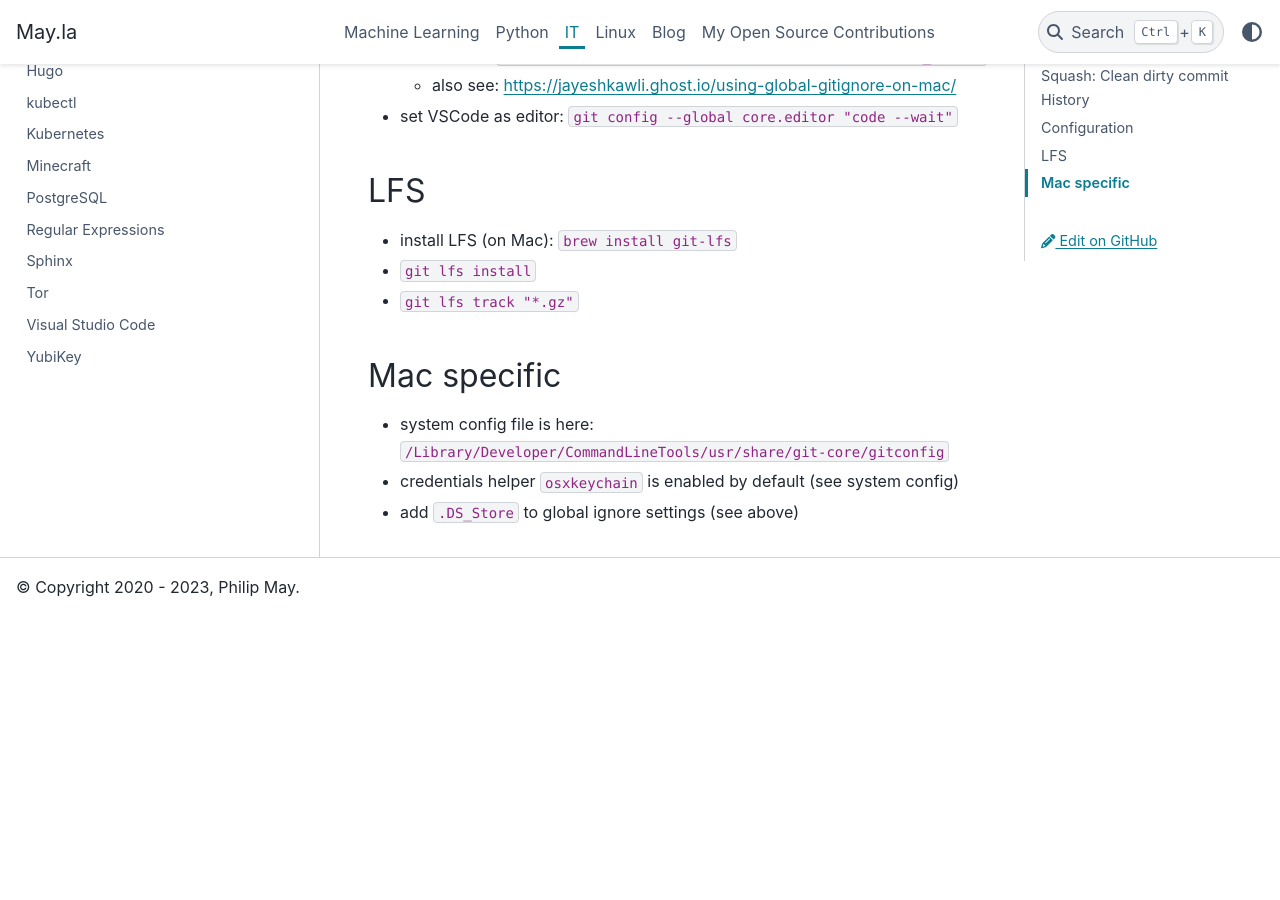
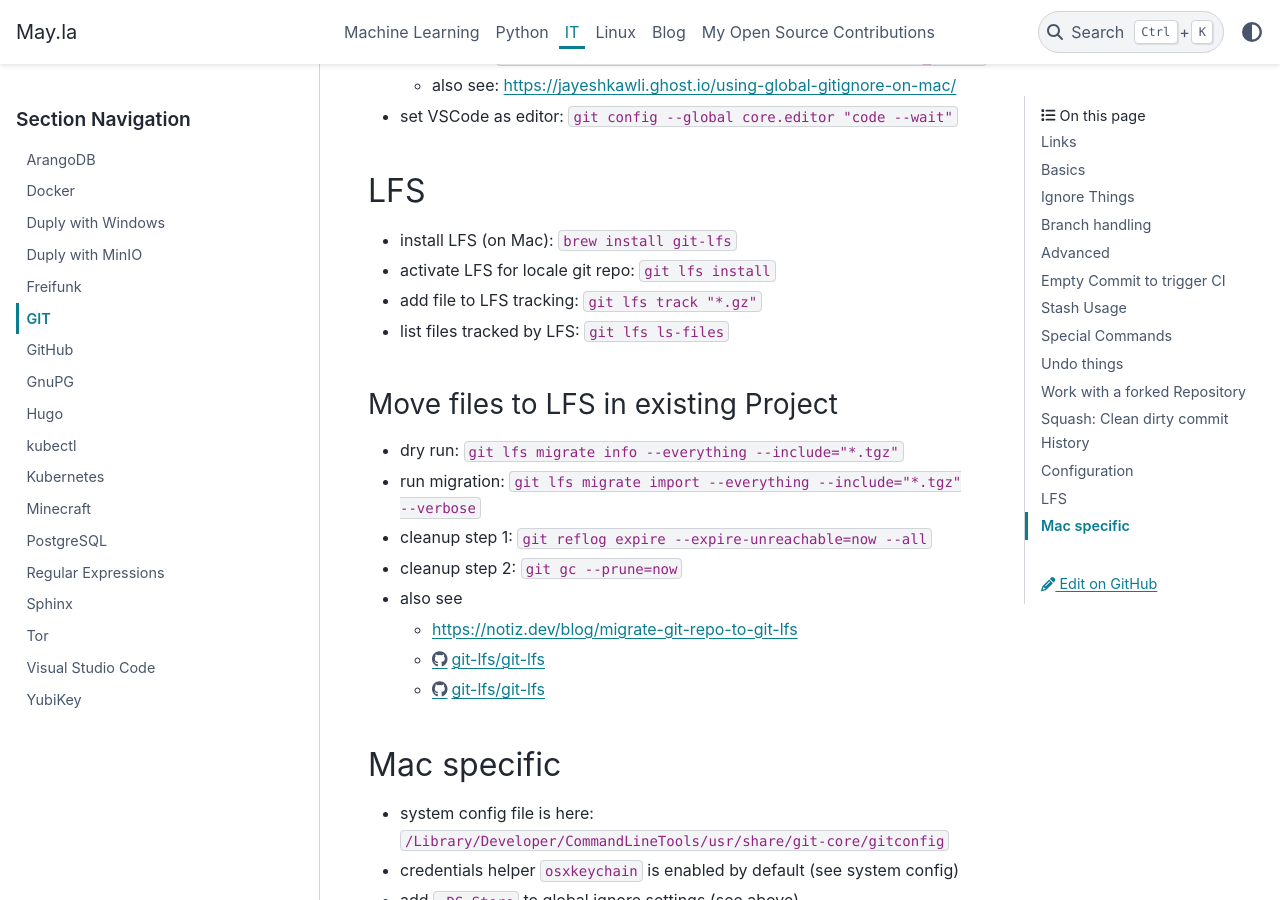
Before and after one commit to PhilipMay/PhilipMay_org, a Sphinx documentation site: the page built from source/it/git.md, in a window 1280 px wide and 900 px high, scrolled down 5033 px. Built offline with Sphinx 7.4.7 and the PyData theme 0.15.4, drawn with Linux system fonts in a browser that asks for light colours; before the commit the page ends 5649 px from its top, so only the background shows below that.

Commit message:
Update git.md

```diff
--- a/source/it/git.md
+++ b/source/it/git.md
@@ -202,10 +202,20 @@ changed.
 - set VSCode as editor: `git config --global core.editor "code --wait"`
 
 ## LFS
+- install LFS (on Mac): `brew install git-lfs`
+- activate LFS for locale git repo: `git lfs install`
+- add file to LFS tracking: `git lfs track "*.gz"`
+- list files tracked by LFS: `git lfs ls-files`
 
-- install LFS (on Mac): `brew install git-lfs`
-- `git lfs install`
-- `git lfs track "*.gz"`
+### Move files to LFS in existing Project
+- dry run: `git lfs migrate info --everything --include="*.tgz"`
+- run migration: `git lfs migrate import --everything --include="*.tgz" --verbose`
+- cleanup step 1: `git reflog expire --expire-unreachable=now --all`
+- cleanup step 2: `git gc --prune=now`
+- also see
+  - <https://notiz.dev/blog/migrate-git-repo-to-git-lfs>
+  - <https://github.com/git-lfs/git-lfs/blob/main/docs/man/git-lfs-migrate.adoc>
+  - <https://github.com/git-lfs/git-lfs/wiki/Tutorial?utm_source=pocket_saves#migrating-existing-repository-data-to-lfs>
 
 ## Mac specific
 
```
